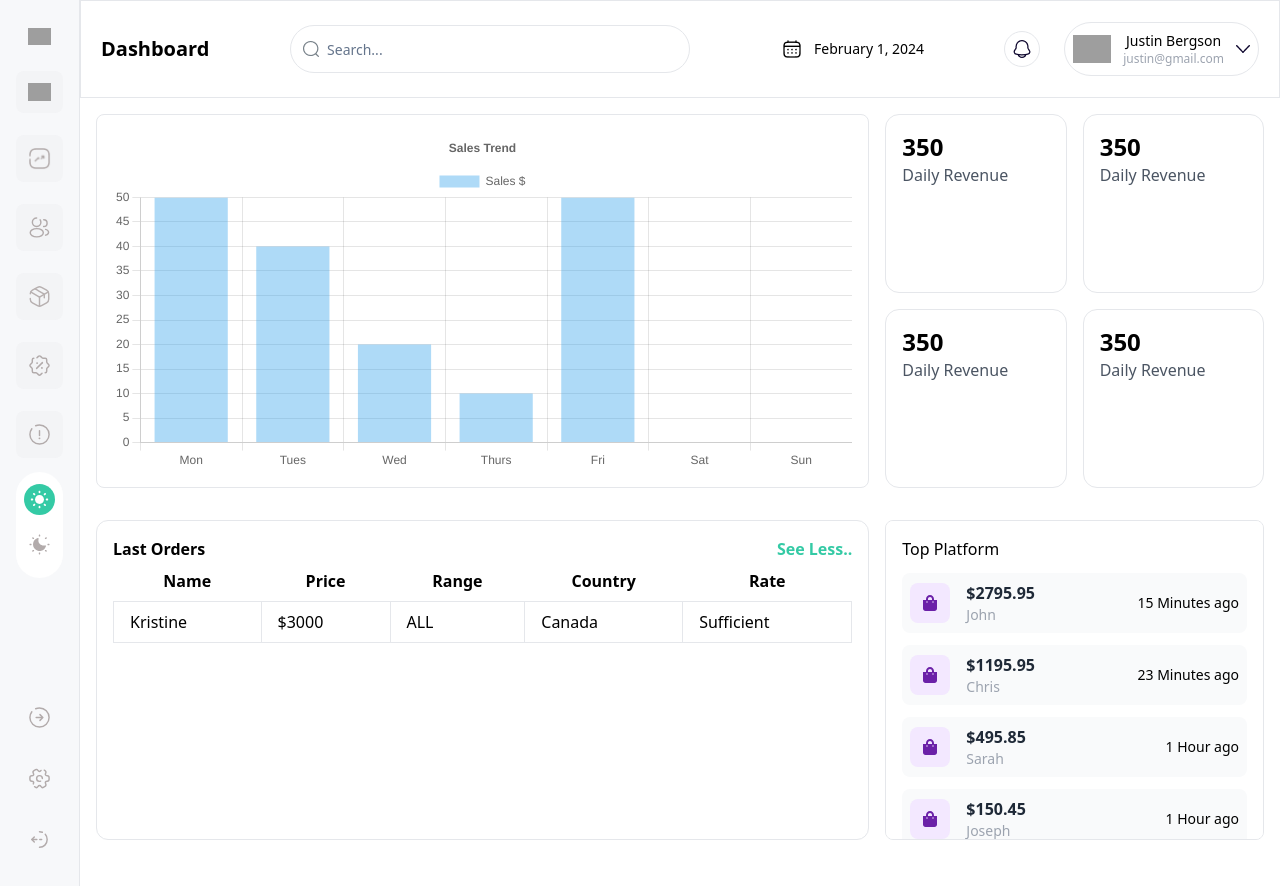
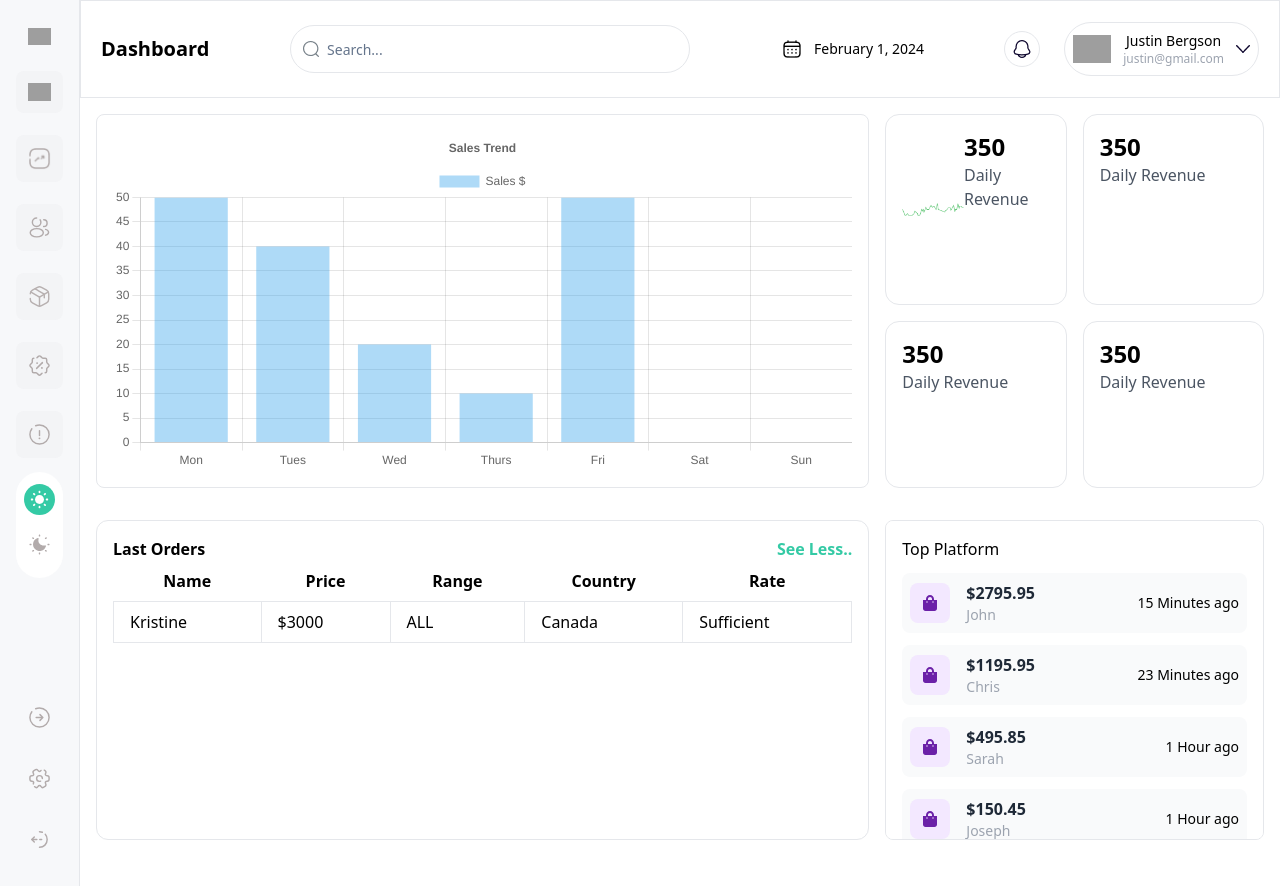
Before and after one commit to Emmanuel-Ingwe/analytics-dashh, a Next.js app: page / in a window 1280 px wide. Shown: the top 886 px of the page. Built offline with nearby package versions, Linux system fonts and the light colour scheme; grey boxes are pictures that could not be loaded.

Commit message:
add: flowico

```diff
--- a/components/TopCards.jsx
+++ b/components/TopCards.jsx
@@ -6,7 +6,10 @@ const TopCards = () => {
   return (
     <div className='grid lg:grid-cols-2 gap-4'>
     {TopData.map((item, id) => (
-        <div className='lg:col-span-1 col-span-1 bg-white flex justify-between w-full border p-4 rounded-[14px]'>
+        <div key={id} className='lg:col-span-1 col-span-1 bg-white flex justify-between w-full border p-4 rounded-[14px]'>
+            <div className="flex items-center justify-between">
+                {item.flowIcon}
+            </div>
             <div className='flex flex-col w-full pb-4'>
                 <p className='text-2xl font-bold'>350</p>
                 <p className='text-gray-600'>Daily Revenue</p>
--- a/data/data.js
+++ b/data/data.js
@@ -116,7 +116,7 @@ export const TopData = [
   {
     id: 1,
     statusIcon: <img src="" />,
-    flowIcon: <img src="" />,
+    flowIcon: <img src="/greenflow.png" />,
     status: 'Total order',
     digits: 350,
     rate: <img src="" />,
```
